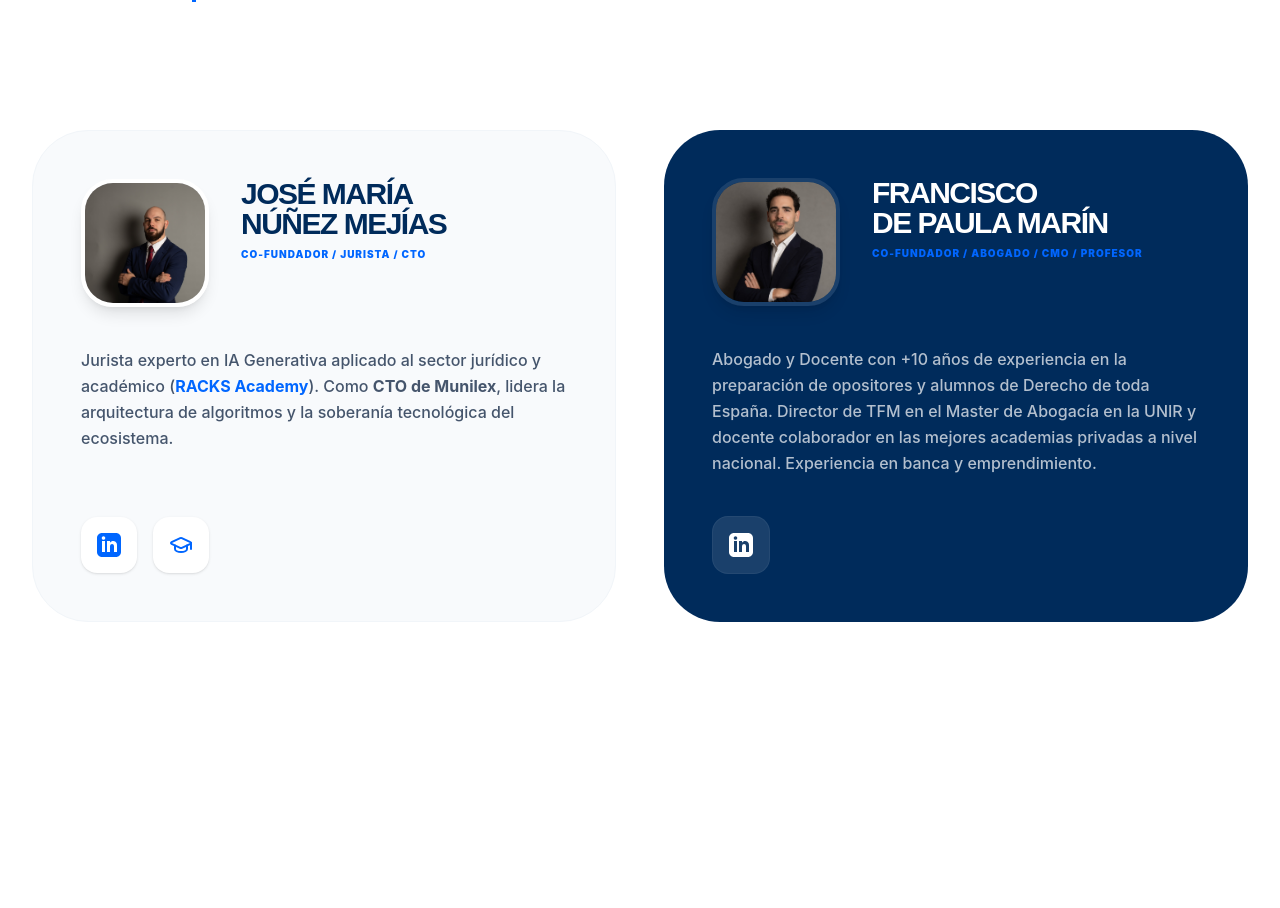
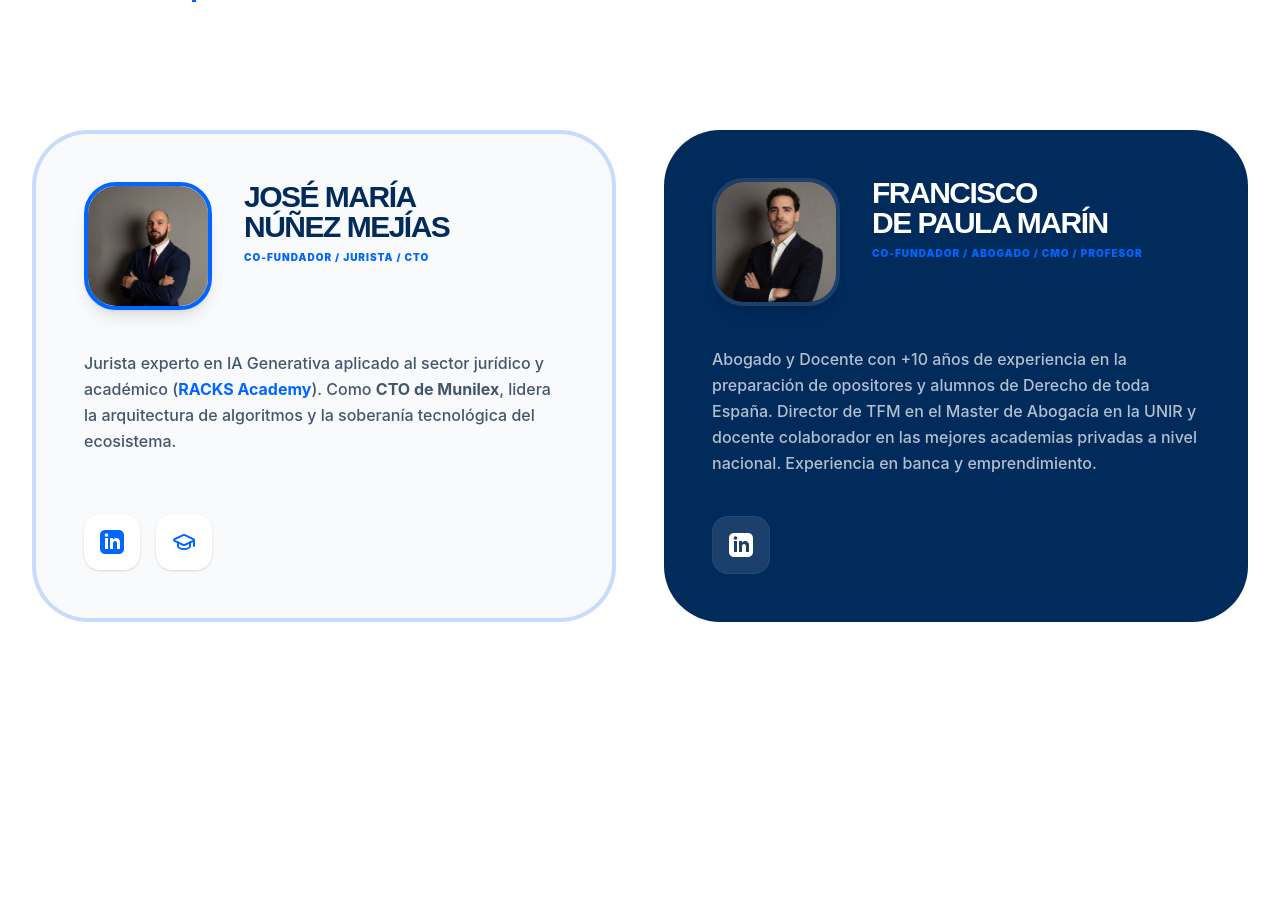
Before and after one commit to automatizacionesnunez-byte/Munilex-Academy-web, a React (Vite) app: page /sobre-nosotros in a window 1280 px wide. Shown: the part 2760-3668 px from the top of the page. Built offline with nearby package versions, Linux system fonts and the light colour scheme.

Commit message:
style: añadir borde azul destacado a la tarjeta de José María en Sobre Nosotros

```diff
--- a/src/pages/munilex/About.tsx
+++ b/src/pages/munilex/About.tsx
@@ -152,10 +152,10 @@ const LinkedInLogo = ({ className }: { className?: string }) => (
 
           <div className="grid md:grid-cols-2 gap-12">
             {/* José María */}
-            <div className="bg-slate-50 rounded-[3.5rem] p-12 border border-slate-100 flex flex-col justify-between">
+            <div className="bg-slate-50 rounded-[3.5rem] p-12 border-4 border-[#0066FF]/20 flex flex-col justify-between hover:border-[#0066FF] transition-colors duration-500">
               <div>
                 <div className="flex gap-8 items-start mb-10">
-                  <div className="w-32 h-32 rounded-[2rem] overflow-hidden shadow-lg border-4 border-white">
+                  <div className="w-32 h-32 rounded-[2rem] overflow-hidden shadow-lg border-4 border-[#0066FF]">
                     <img src={joseMariaImg} alt="José María Núñez Mejías" className="w-full h-full object-cover" />
                   </div>
                   <div>
```
